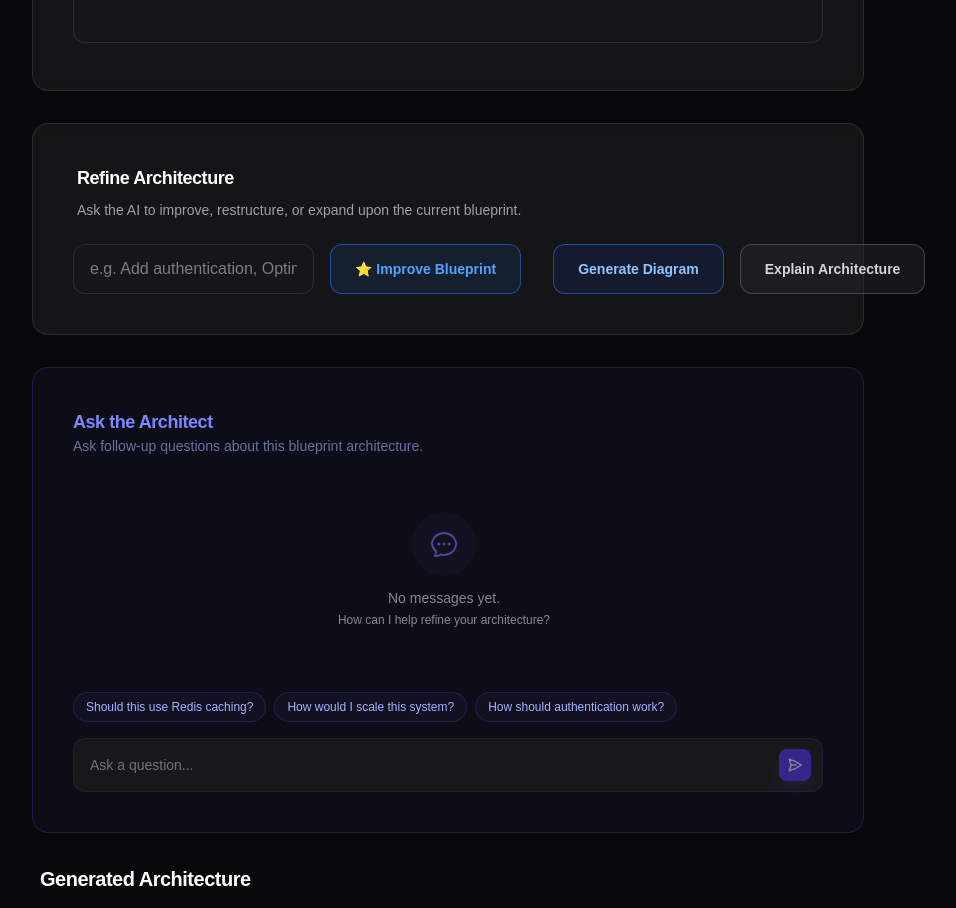
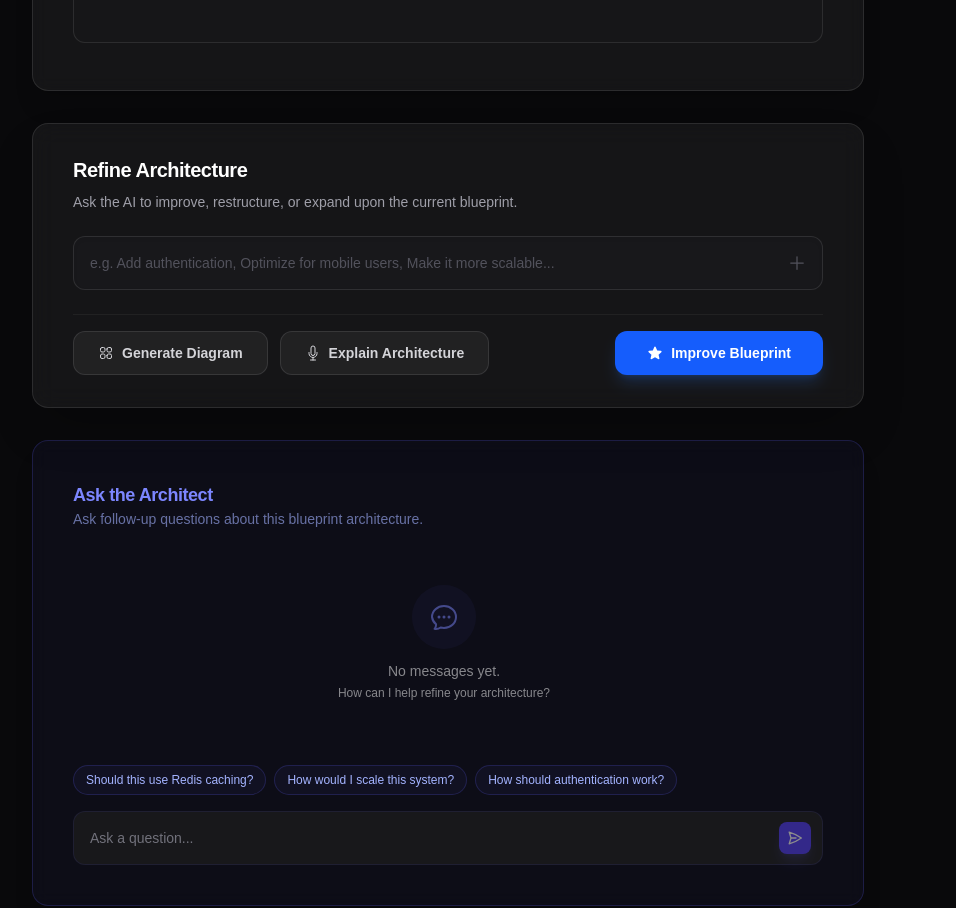
Before and after one commit to Jimmy7610/appforge, a Next.js app: page /project/blueprint in a window 1280 px wide. Shown: the part 840-1748 px from the top of the page, without its empty margins (192-1148 px from the left). Built offline with nearby package versions, Linux system fonts and the light colour scheme.

Commit message:
Polish Refine Architecture card layout on blueprint page

```diff
--- a/app/project/blueprint/page.tsx
+++ b/app/project/blueprint/page.tsx
@@ -879,18 +879,25 @@ function BlueprintContent() {
                 </div>
             </div>
 
-            {/* Improve Blueprint Controls */}
-            <div className="mb-8 rounded-2xl border border-white/10 bg-white/5 p-6 shadow-xl backdrop-blur-sm sm:p-10">
-                <h3 className="text-lg font-semibold tracking-tight text-white mb-2 ml-1">Refine Architecture</h3>
-                <p className="text-sm text-zinc-400 mb-6 ml-1">Ask the AI to improve, restructure, or expand upon the current blueprint.</p>
+            {/* Redesigned Refine Architecture Card */}
+            <div className="mb-8 overflow-hidden rounded-2xl border border-white/10 bg-white/5 shadow-2xl backdrop-blur-md">
+                <div className="px-6 py-6 sm:px-10 sm:py-8">
+                    <div className="mb-6">
+                        <h3 className="text-xl font-bold tracking-tight text-white mb-2">Refine Architecture</h3>
+                        <p className="text-sm text-zinc-400">
+                            Ask the AI to improve, restructure, or expand upon the current blueprint.
+                        </p>
+                    </div>
 
-                <div className="flex flex-col sm:flex-row items-stretch gap-4">
+                    <div className="flex flex-col gap-6">
+                        {/* Row 1: Full-width Instruction Input */}
+                        <div className="relative">
                             <input
                                 type="text"
                                 value={instructions}
                                 onChange={(e) => setInstructions(e.target.value)}
                                 placeholder="e.g. Add authentication, Optimize for mobile users, Make it more scalable..."
-                        className="flex-1 rounded-xl bg-zinc-900/50 px-4 py-3 border border-white/10 text-zinc-200 outline-none focus:border-blue-500/50 transition-colors"
+                                className="w-full rounded-xl bg-zinc-900 border border-white/10 p-4 pr-12 text-sm text-zinc-200 outline-none focus:border-blue-500/50 focus:ring-1 focus:ring-blue-500/20 transition-all placeholder:text-zinc-600 shadow-inner"
                                 onKeyDown={(e) => {
                                     if (e.key === "Enter" && !e.shiftKey) {
                                         e.preventDefault();
@@ -898,32 +905,64 @@ function BlueprintContent() {
                                     }
                                 }}
                             />
-                    <button
-                        onClick={handleImprove}
-                        disabled={isImproving}
-                        className="rounded-xl border border-blue-500/50 bg-blue-500/10 px-6 py-3 text-sm font-semibold text-blue-400 transition-all hover:bg-blue-500/20 active:scale-95 disabled:opacity-50 sm:w-auto shrink-0"
-                    >
-                        ⭐ Improve Blueprint
-                    </button>
+                            <div className="absolute right-4 top-1/2 -translate-y-1/2 text-zinc-600 pointer-events-none">
+                                <svg xmlns="http://www.w3.org/2000/svg" fill="none" viewBox="0 0 24 24" strokeWidth={1.5} stroke="currentColor" className="w-5 h-5">
+                                    <path strokeLinecap="round" strokeLinejoin="round" d="M12 4.5v15m7.5-7.5h-15" />
+                                </svg>
+                            </div>
+                        </div>
 
-                    <div className="w-px bg-white/10 hidden sm:block my-2"></div>
-
+                        {/* Row 2: Action Buttons */}
+                        <div className="flex flex-col lg:flex-row lg:items-center justify-between gap-4 pt-4 border-t border-white/5">
+                            <div className="flex flex-wrap gap-3 order-2 lg:order-1">
                                 <button
                                     onClick={handleGenerateDiagram}
                                     disabled={isGeneratingDiagram}
-                        className="rounded-xl border border-blue-500/50 bg-blue-900/20 px-6 py-3 text-sm font-semibold text-blue-300 transition-all hover:bg-blue-800/20 active:scale-95 disabled:opacity-50 sm:w-auto shrink-0 flex items-center justify-center gap-2"
+                                    className="flex min-w-[160px] flex-1 sm:flex-initial items-center justify-center gap-2 rounded-xl border border-white/10 bg-white/5 h-11 px-6 text-sm font-semibold text-zinc-300 transition-all hover:bg-white/10 hover:text-white active:scale-95 disabled:opacity-50"
                                 >
-                        {isGeneratingDiagram && <span className="h-4 w-4 animate-spin rounded-full border-2 border-blue-500 border-t-white mr-1"></span>}
+                                    {isGeneratingDiagram ? (
+                                        <div className="h-4 w-4 animate-spin rounded-full border-2 border-zinc-500 border-t-white"></div>
+                                    ) : (
+                                        <svg xmlns="http://www.w3.org/2000/svg" fill="none" viewBox="0 0 24 24" strokeWidth={1.5} stroke="currentColor" className="w-4 h-4">
+                                            <path strokeLinecap="round" strokeLinejoin="round" d="M3.75 6A2.25 2.25 0 016 3.75h2.25A2.25 2.25 0 0110.5 6v2.25a2.25 2.25 0 01-2.25 2.25H6a2.25 2.25 0 01-2.25-2.25V6zM3.75 15.75A2.25 2.25 0 016 13.5h2.25a2.25 2.25 0 012.25 2.25V18a2.25 2.25 0 01-2.25 2.25H6A2.25 2.25 0 013.75 18v-2.25zM13.5 6a2.25 2.25 0 012.25-2.25H18A2.25 2.25 0 0120.25 6v2.25a2.25 2.25 0 01-2.25 2.25h-2.25a2.25 2.25 0 01-2.25-2.25V6zM13.5 15.75a2.25 2.25 0 012.25-2.25H18a2.25 2.25 0 012.25 2.25V18a2.25 2.25 0 01-2.25 2.25h-2.25a2.25 2.25 0 01-2.25-2.25v-2.25z" />
+                                        </svg>
+                                    )}
                                     Generate Diagram
                                 </button>
                                 <button
                                     onClick={handleExplain}
                                     disabled={isExplaining}
-                        className="rounded-xl border border-zinc-500/50 bg-zinc-800/50 px-6 py-3 text-sm font-semibold text-zinc-300 transition-all hover:bg-zinc-700/50 active:scale-95 disabled:opacity-50 sm:w-auto shrink-0 flex items-center justify-center gap-2"
+                                    className="flex min-w-[160px] flex-1 sm:flex-initial items-center justify-center gap-2 rounded-xl border border-white/10 bg-white/5 h-11 px-6 text-sm font-semibold text-zinc-300 transition-all hover:bg-white/10 hover:text-white active:scale-95 disabled:opacity-50"
                                 >
-                        {isExplaining && <span className="h-4 w-4 animate-spin rounded-full border-2 border-zinc-500 border-t-white mr-1"></span>}
+                                    {isExplaining ? (
+                                        <div className="h-4 w-4 animate-spin rounded-full border-2 border-zinc-500 border-t-white"></div>
+                                    ) : (
+                                        <svg xmlns="http://www.w3.org/2000/svg" fill="none" viewBox="0 0 24 24" strokeWidth={1.5} stroke="currentColor" className="w-4 h-4">
+                                            <path strokeLinecap="round" strokeLinejoin="round" d="M12 18.75a6 6 0 006-6v-1.5m-6 7.5a6 6 0 01-6-6v-1.5m6 7.5v3.75m-3.75 0h7.5M12 15.75a3 3 0 01-3-3V4.5a3 3 0 116 0v8.25a3 3 0 01-3 3z" />
+                                        </svg>
+                                    )}
                                     Explain Architecture
                                 </button>
+                            </div>
+
+                            <button
+                                onClick={handleImprove}
+                                disabled={isImproving}
+                                className="flex order-1 lg:order-2 min-w-[200px] w-full lg:w-auto items-center justify-center gap-2 rounded-xl bg-blue-600 h-11 px-8 text-sm font-bold text-white shadow-lg shadow-blue-500/20 transition-all hover:bg-blue-500 hover:shadow-blue-500/30 active:scale-[0.98] disabled:opacity-50"
+                            >
+                                {isImproving ? (
+                                    <div className="h-4 w-4 animate-spin rounded-full border-2 border-white/20 border-t-white"></div>
+                                ) : (
+                                    <span className="flex items-center gap-2">
+                                        <svg xmlns="http://www.w3.org/2000/svg" viewBox="0 0 24 24" fill="currentColor" className="w-4 h-4">
+                                            <path fillRule="evenodd" d="M10.788 3.21c.448-1.077 1.976-1.077 2.424 0l2.082 5.007 5.404.433c1.164.093 1.636 1.545.749 2.305l-4.117 3.527 1.257 5.273c.271 1.136-.964 2.033-1.96 1.425L12 18.354 7.373 21.18c-.996.608-2.231-.29-1.96-1.425l1.257-5.273-4.117-3.527c-.887-.76-.415-2.212.749-2.305l5.404-.433 2.082-5.006z" clipRule="evenodd" />
+                                        </svg>
+                                        Improve Blueprint
+                                    </span>
+                                )}
+                            </button>
+                        </div>
+                    </div>
                 </div>
             </div>
 
```
Lines whose indentation alone changed are shown as unchanged.
